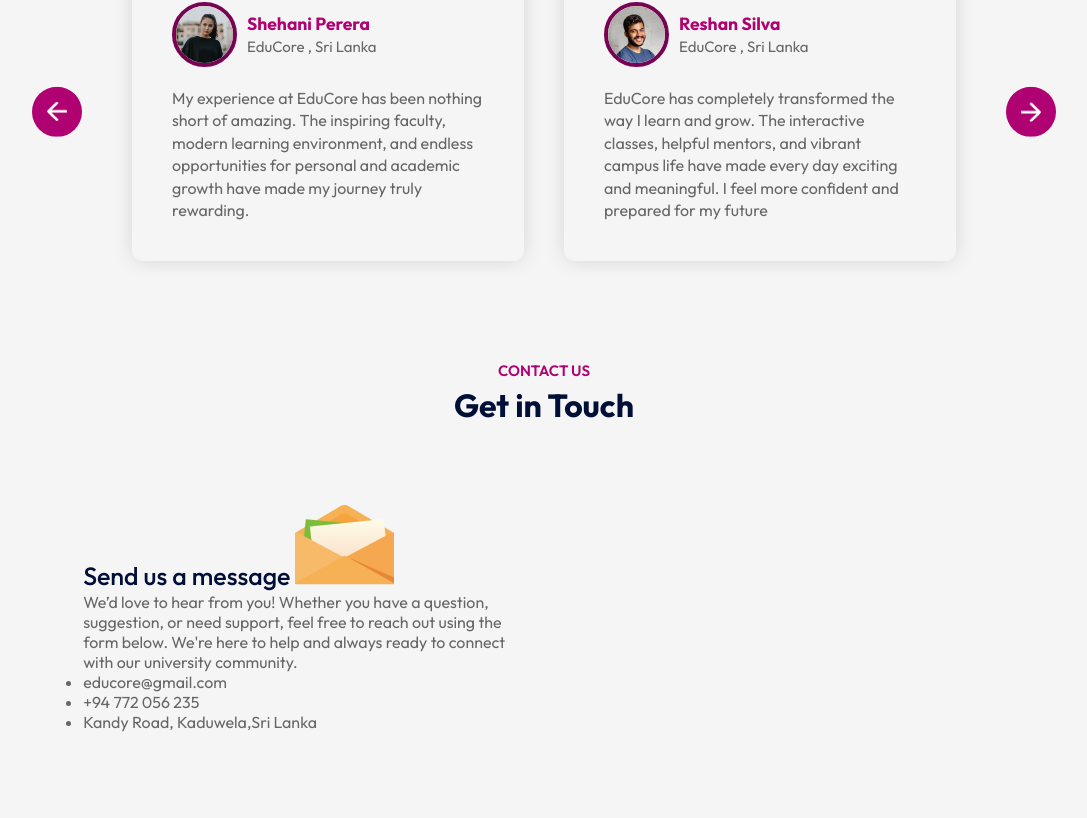
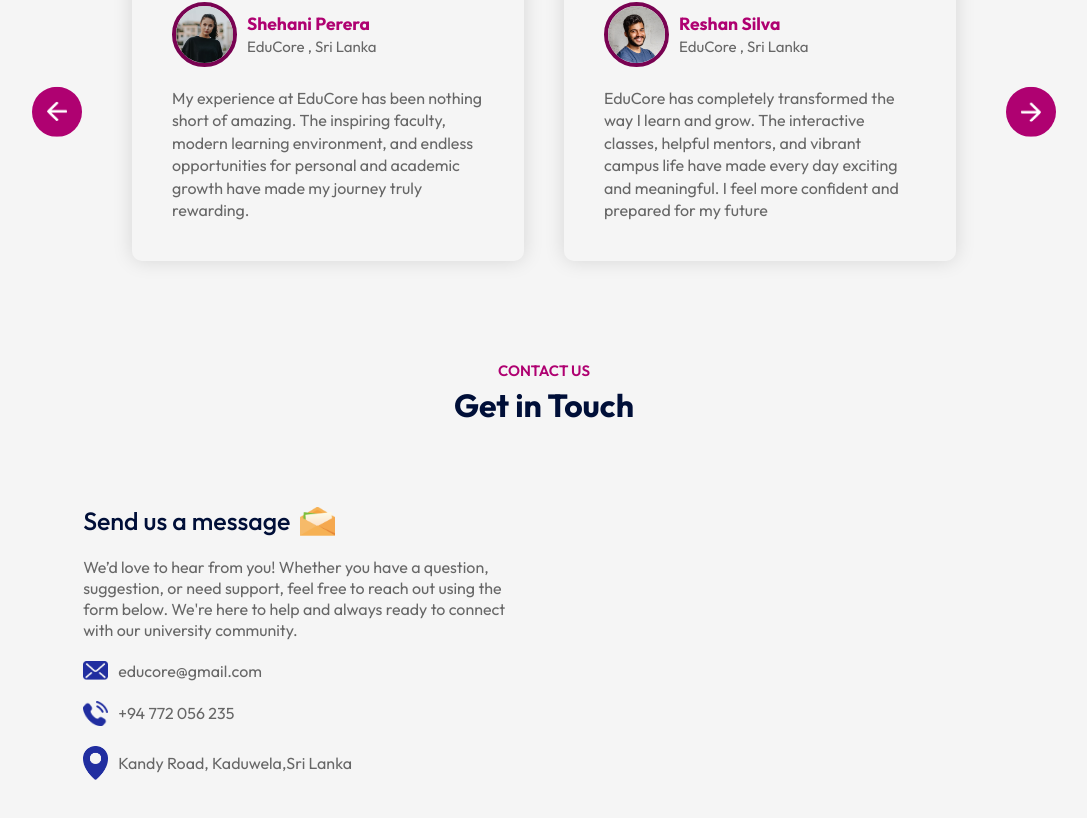
Before and after one commit to sewminiJayawardhana/EduCore, a React (Vite) app: page / in a window 1280 px wide. Shown: the part 2639-3457 px from the top of the page, without its empty margins (96-1183 px from the left). Built offline with nearby package versions, Linux system fonts and the light colour scheme.

Commit message:
`Added icons and styling to Contact component`

```diff
--- a/src/Components/Contact/Contact.css
+++ b/src/Components/Contact/Contact.css
@@ -14,4 +14,24 @@
     color:#000F38 ;
     font-weight: 500;
     font-size: 25px;
+    display: flex;
+    align-items: center;
+    margin-bottom: 20px;
 }
+.contact-col h3 img{
+    width: 35px;
+    margin-left: 10px;
+}
+.contact-col p{
+    max-width: 450px;
+    line-height: 1.3;
+}
+.contact-col ul li{
+    display: flex;
+    align-items: center;
+    margin: 20px 0;
+}
+.contact-col ul li img{
+    width: 25px;
+    margin-right: 10px;
+}
--- a/src/Components/Contact/Contact.jsx
+++ b/src/Components/Contact/Contact.jsx
@@ -1,7 +1,9 @@
 import React from 'react'
 import'./Contact.css'
 import msg_icon from '../../assets/msg-icon.png'
-
+import mail_icon from '../../assets/mail-icon.png'
+import phone_icon from '../../assets/phone-icon.png'
+import location_icon from '../../assets/location-icon.png'
 const Contact = () => {
   return (
     <div className='contact'>
@@ -11,9 +13,9 @@ const Contact = () => {
                We’d love to hear from you! Whether you have a question, suggestion, or need support, feel free to reach out using the form below. We're here to help and always ready to connect with our university community.
             </p>
             <ul>
-                <li>educore@gmail.com</li>
-                <li>+94 772 056 235</li>
-                <li>Kandy Road, Kaduwela,Sri Lanka</li>
+                <li><img src={mail_icon} alt="" />educore@gmail.com</li>
+                <li><img src={phone_icon} alt="" />+94 772 056 235</li>
+                <li><img src={location_icon} alt="" />Kandy Road, Kaduwela,Sri Lanka</li>
             </ul>
         </div>
 
```
